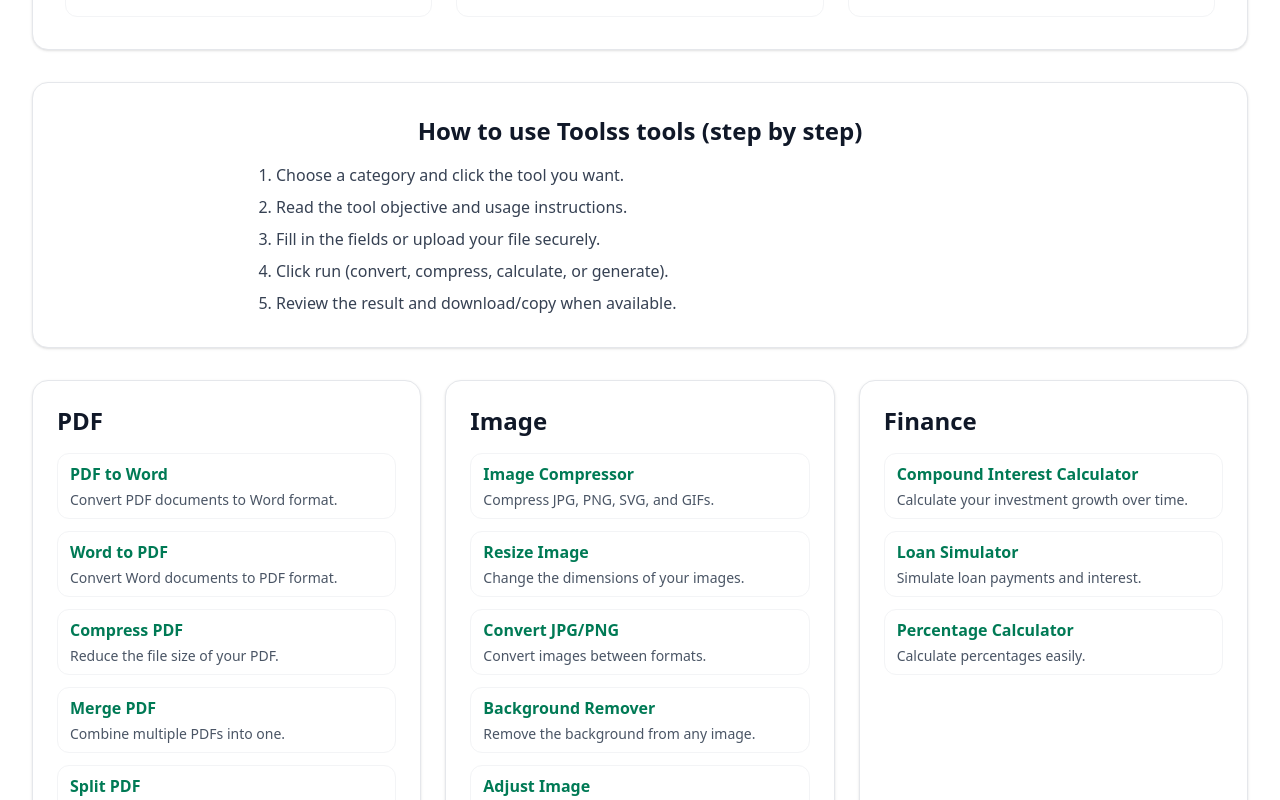
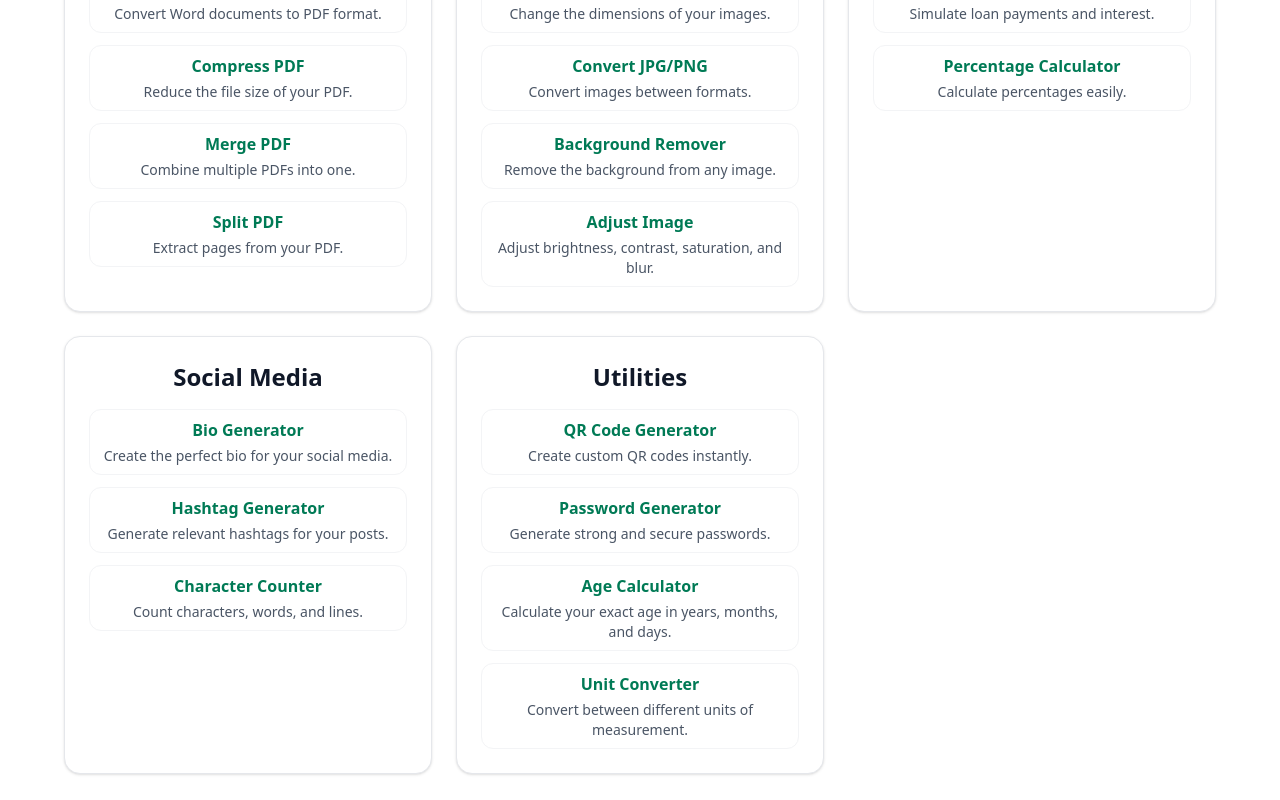
Before and after one commit to dudu841/AllTools-site, a React (Vite) app: page /en in a window 1280 px wide. Shown: the part 680-1480 px from the top of the page. Built offline with nearby package versions, Linux system fonts and the light colour scheme.

Commit message:
Center tool cards and move benefits/how-to below tools

```diff
--- a/src/pages/Home.tsx
+++ b/src/pages/Home.tsx
@@ -24,6 +24,33 @@ export default function Home() {
           <p className="mx-auto mt-3 max-w-4xl text-gray-700 leading-relaxed">{t("home.marketing.aboutText")}</p>
         </section>
 
+        <section className="mx-auto w-full max-w-6xl">
+          <div className="grid grid-cols-1 justify-items-center gap-4 sm:gap-6 lg:grid-cols-2 xl:grid-cols-3">
+            {categories.map((category) => (
+              <article key={category.id} className="w-full max-w-md rounded-2xl border border-gray-200 bg-white p-4 text-center shadow-sm sm:p-6">
+                <h2 className="mb-4 text-xl font-bold text-gray-900 sm:text-2xl">{t(`home.categories.${category.id}`)}</h2>
+
+                <ul className="space-y-3 text-left">
+                  {category.tools.map((toolId) => {
+                    const id = toolId as ToolId;
+                    return (
+                      <li key={id}>
+                        <Link
+                          to={`/${currentLang}/${toolPaths[id][currentLang]}`}
+                          className="block rounded-xl border border-gray-100 px-3 py-2 text-center transition hover:border-emerald-200 hover:bg-emerald-50"
+                        >
+                          <p className="text-sm font-semibold text-emerald-700 sm:text-base">{t(`tools.${id}.title`)}</p>
+                          <p className="mt-1 text-xs text-gray-600 sm:text-sm">{t(`tools.${id}.desc`)}</p>
+                        </Link>
+                      </li>
+                    );
+                  })}
+                </ul>
+              </article>
+            ))}
+          </div>
+        </section>
+
         <section className="rounded-2xl border border-gray-200 bg-white p-5 shadow-sm sm:p-8">
           <h2 className="text-2xl font-bold text-gray-900">{t("home.marketing.benefitsTitle")}</h2>
           <div className="mt-5 grid grid-cols-1 gap-4 text-left sm:gap-6 lg:grid-cols-3">
@@ -44,31 +71,6 @@ export default function Home() {
             ))}
           </ol>
         </section>
-
-        <section className="grid grid-cols-1 gap-4 text-left sm:gap-6 lg:grid-cols-2 xl:grid-cols-3">
-          {categories.map((category) => (
-            <article key={category.id} className="rounded-2xl border border-gray-200 bg-white p-4 shadow-sm sm:p-6">
-              <h2 className="mb-4 text-xl font-bold text-gray-900 sm:text-2xl">{t(`home.categories.${category.id}`)}</h2>
-
-              <ul className="space-y-3">
-                {category.tools.map((toolId) => {
-                  const id = toolId as ToolId;
-                  return (
-                    <li key={id}>
-                      <Link
-                        to={`/${currentLang}/${toolPaths[id][currentLang]}`}
-                        className="block rounded-xl border border-gray-100 px-3 py-2 transition hover:border-emerald-200 hover:bg-emerald-50"
-                      >
-                        <p className="text-sm font-semibold text-emerald-700 sm:text-base">{t(`tools.${id}.title`)}</p>
-                        <p className="mt-1 text-xs text-gray-600 sm:text-sm">{t(`tools.${id}.desc`)}</p>
-                      </Link>
-                    </li>
-                  );
-                })}
-              </ul>
-            </article>
-          ))}
-        </section>
       </div>
     </>
   );
```
